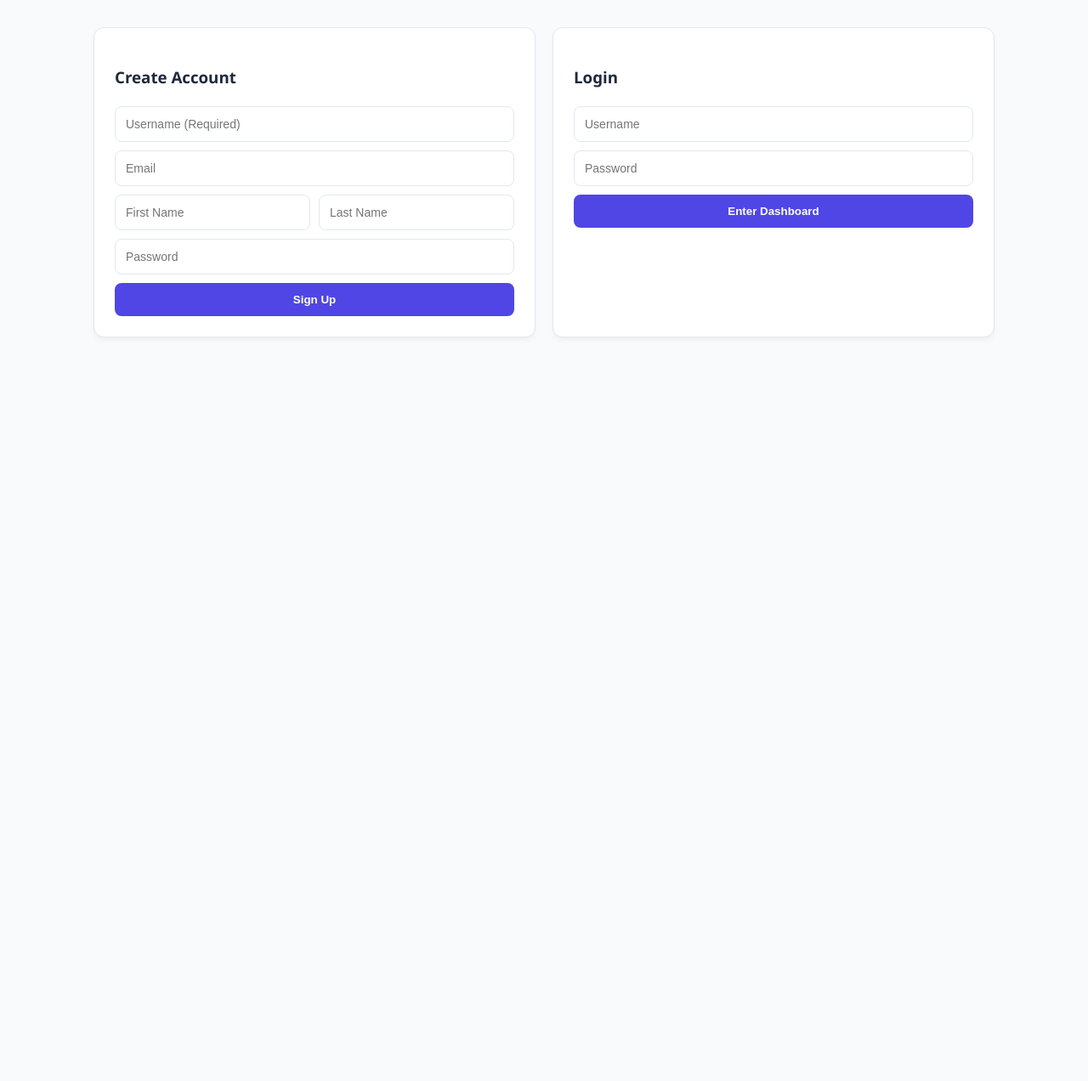
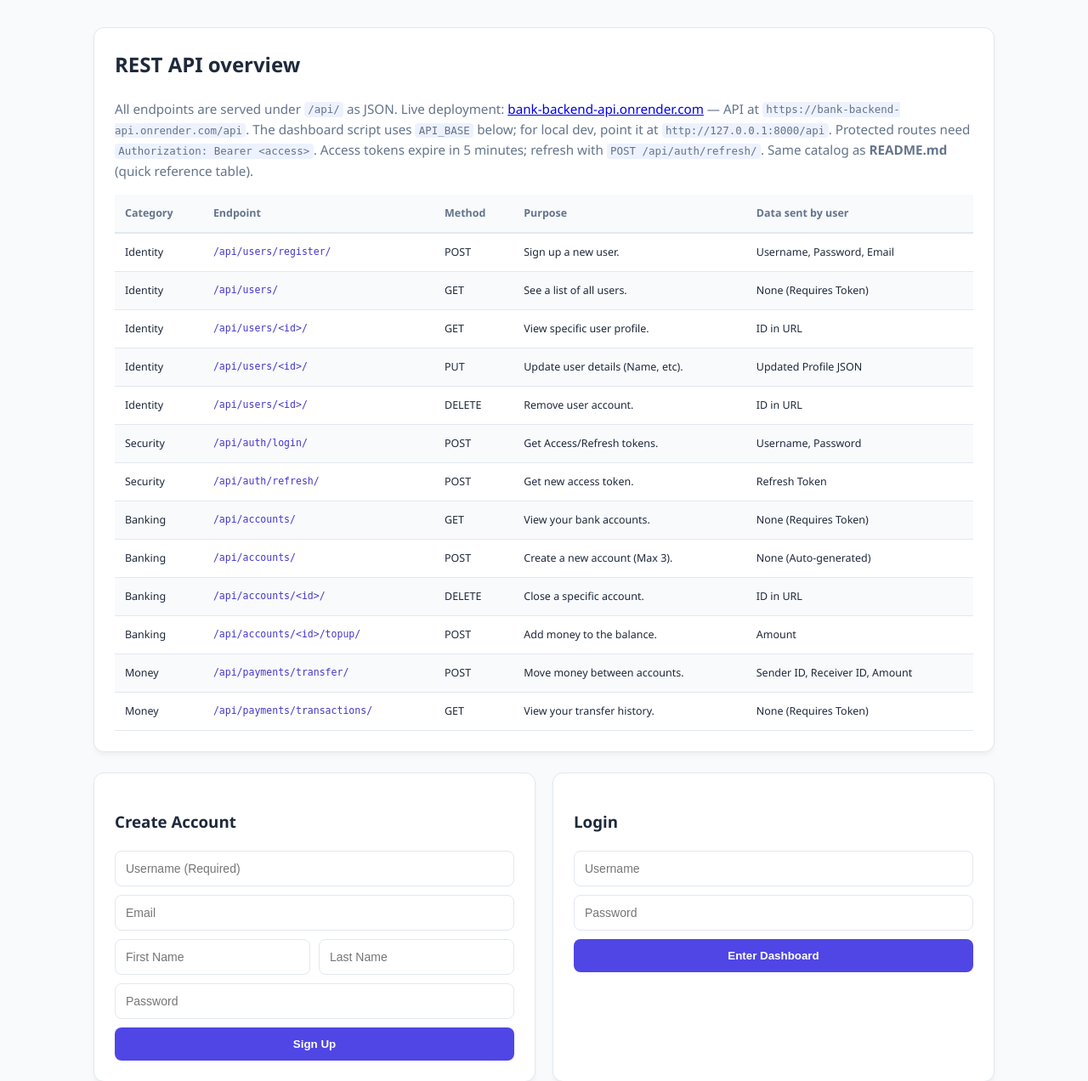
Before and after one commit to Vishvajitsinh-Chudasama/bank-backend-api, a Django app: page / in a window 1280 px wide. Shown: the part 91-1363 px from the top of the page at 85% size. Before the commit the page ends 488 px from the top, so only its background shows below. Run offline with Django 5.2, Linux system fonts and the light colour scheme.

Commit message:
added readme.md file and add info of APIs in HTML page

```diff
--- a/home/templates/home/home.html
+++ b/home/templates/home/home.html
@@ -100,10 +100,26 @@
         .balance { font-size: 1.8rem; font-weight: 800; color: var(--text-main); }
         .hidden { display: none !important; }
 
+        /* --- API DOCS --- */
+        .api-intro { color: var(--text-muted); font-size: 0.95rem; margin: 0 0 1rem; }
+        code.inline {
+            font-family: ui-monospace, monospace;
+            font-size: 0.82em;
+            background: #eef2ff;
+            padding: 0.1em 0.35em;
+            border-radius: 4px;
+        }
+
         .table-wrap { overflow-x: auto; width: 100%; }
         table { width: 100%; border-collapse: collapse; font-size: 0.9rem; }
         th { text-align: left; padding: 12px; color: var(--text-muted); border-bottom: 2px solid var(--border); }
         td { padding: 12px; border-bottom: 1px solid var(--border); }
+
+        .api-table { font-size: 0.78rem; }
+        .api-table th { background: var(--bg); vertical-align: bottom; white-space: nowrap; }
+        .api-table td { vertical-align: top; }
+        .api-table td:nth-child(2) { font-family: ui-monospace, monospace; font-size: 0.72rem; word-break: break-all; color: var(--primary-dark); }
+        .api-table tbody tr:nth-child(even) { background: rgba(248,250,252,0.85); }
     </style>
 </head>
 <body>
@@ -113,6 +129,46 @@
             <div class="logo">LeadMAX <span>Bank</span></div>
             <button id="logout-btn" class="btn btn-danger hidden" onclick="logout()" style="width: auto;">Logout</button>
         </header>
+
+        <!-- API overview (matches backend routes under /api/) -->
+        <div class="card" style="margin-bottom: 24px;">
+            <h2 style="margin-top: 0;">REST API overview</h2>
+            <p class="api-intro">
+                All endpoints are served under <code class="inline">/api/</code> as JSON.
+                Live deployment: <a href="https://bank-backend-api.onrender.com/">bank-backend-api.onrender.com</a> — API at <code class="inline">https://bank-backend-api.onrender.com/api</code>.
+                The dashboard script uses <code class="inline">API_BASE</code> below; for local dev, point it at <code class="inline">http://127.0.0.1:8000/api</code>.
+                Protected routes need <code class="inline">Authorization: Bearer &lt;access&gt;</code>. Access tokens expire in 5 minutes; refresh with <code class="inline">POST /api/auth/refresh/</code>.
+                Same catalog as <strong>README.md</strong> (quick reference table).
+            </p>
+            <div class="table-wrap">
+                <table class="api-table">
+                    <thead>
+                        <tr>
+                            <th>Category</th>
+                            <th>Endpoint</th>
+                            <th>Method</th>
+                            <th>Purpose</th>
+                            <th>Data sent by user</th>
+                        </tr>
+                    </thead>
+                    <tbody>
+                        <tr><td>Identity</td><td>/api/users/register/</td><td>POST</td><td>Sign up a new user.</td><td>Username, Password, Email</td></tr>
+                        <tr><td>Identity</td><td>/api/users/</td><td>GET</td><td>See a list of all users.</td><td>None (Requires Token)</td></tr>
+                        <tr><td>Identity</td><td>/api/users/&lt;id&gt;/</td><td>GET</td><td>View specific user profile.</td><td>ID in URL</td></tr>
+                        <tr><td>Identity</td><td>/api/users/&lt;id&gt;/</td><td>PUT</td><td>Update user details (Name, etc).</td><td>Updated Profile JSON</td></tr>
+                        <tr><td>Identity</td><td>/api/users/&lt;id&gt;/</td><td>DELETE</td><td>Remove user account.</td><td>ID in URL</td></tr>
+                        <tr><td>Security</td><td>/api/auth/login/</td><td>POST</td><td>Get Access/Refresh tokens.</td><td>Username, Password</td></tr>
+                        <tr><td>Security</td><td>/api/auth/refresh/</td><td>POST</td><td>Get new access token.</td><td>Refresh Token</td></tr>
+                        <tr><td>Banking</td><td>/api/accounts/</td><td>GET</td><td>View your bank accounts.</td><td>None (Requires Token)</td></tr>
+                        <tr><td>Banking</td><td>/api/accounts/</td><td>POST</td><td>Create a new account (Max 3).</td><td>None (Auto-generated)</td></tr>
+                        <tr><td>Banking</td><td>/api/accounts/&lt;id&gt;/</td><td>DELETE</td><td>Close a specific account.</td><td>ID in URL</td></tr>
+                        <tr><td>Banking</td><td>/api/accounts/&lt;id&gt;/topup/</td><td>POST</td><td>Add money to the balance.</td><td>Amount</td></tr>
+                        <tr><td>Money</td><td>/api/payments/transfer/</td><td>POST</td><td>Move money between accounts.</td><td>Sender ID, Receiver ID, Amount</td></tr>
+                        <tr><td>Money</td><td>/api/payments/transactions/</td><td>GET</td><td>View your transfer history.</td><td>None (Requires Token)</td></tr>
+                    </tbody>
+                </table>
+            </div>
+        </div>
 
         <!-- 1. AUTHENTICATION SECTION -->
         <div id="auth-section" class="grid grid-2">
@@ -204,7 +260,7 @@
             const refresh = localStorage.getItem('refresh');
             if (!refresh) return false;
 
-            const res = await fetch(`${API_BASE}/token/refresh/`, {
+            const res = await fetch(`${API_BASE}/auth/refresh/`, {
                 method: 'POST',
                 headers: { 'Content-Type': 'application/json' },
                 body: JSON.stringify({ refresh })
```
Also changed, not shown: README.md (added).
